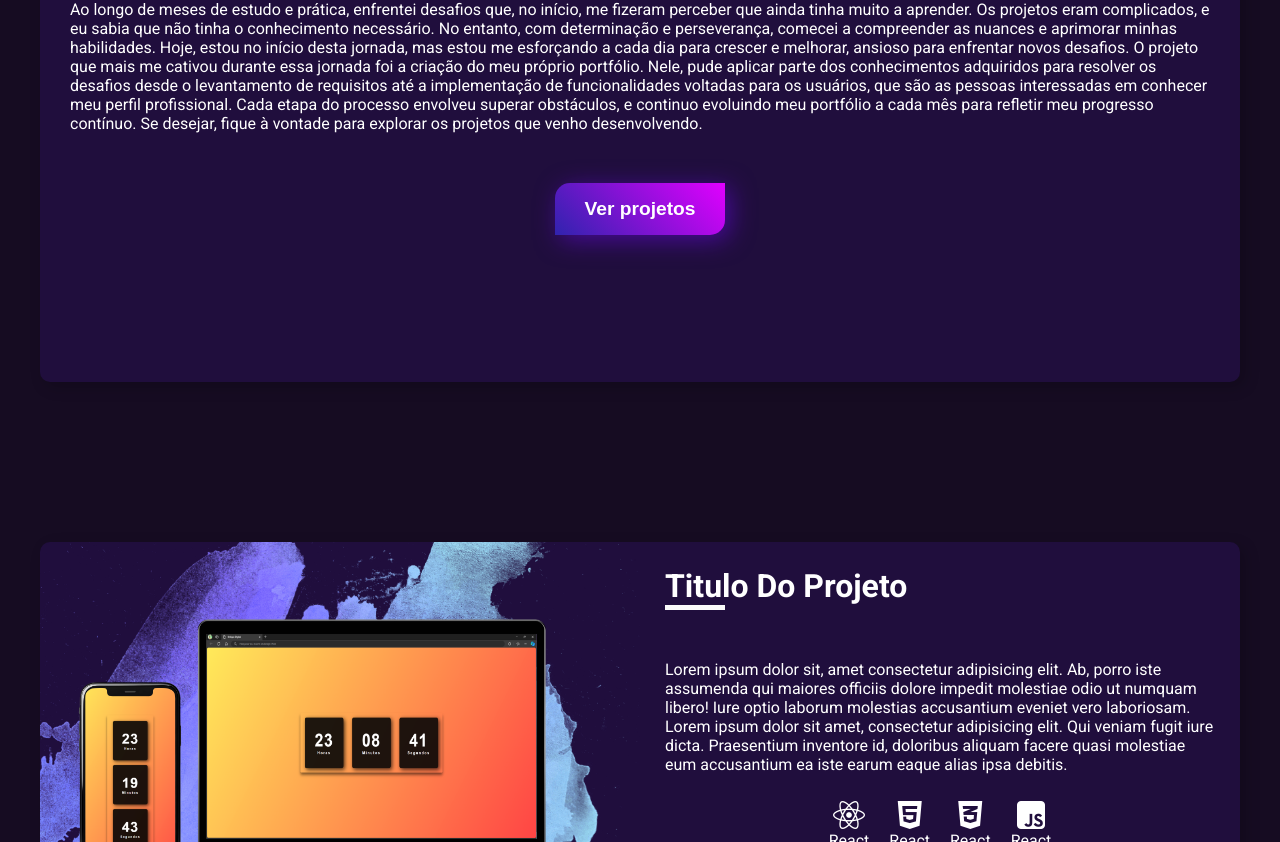
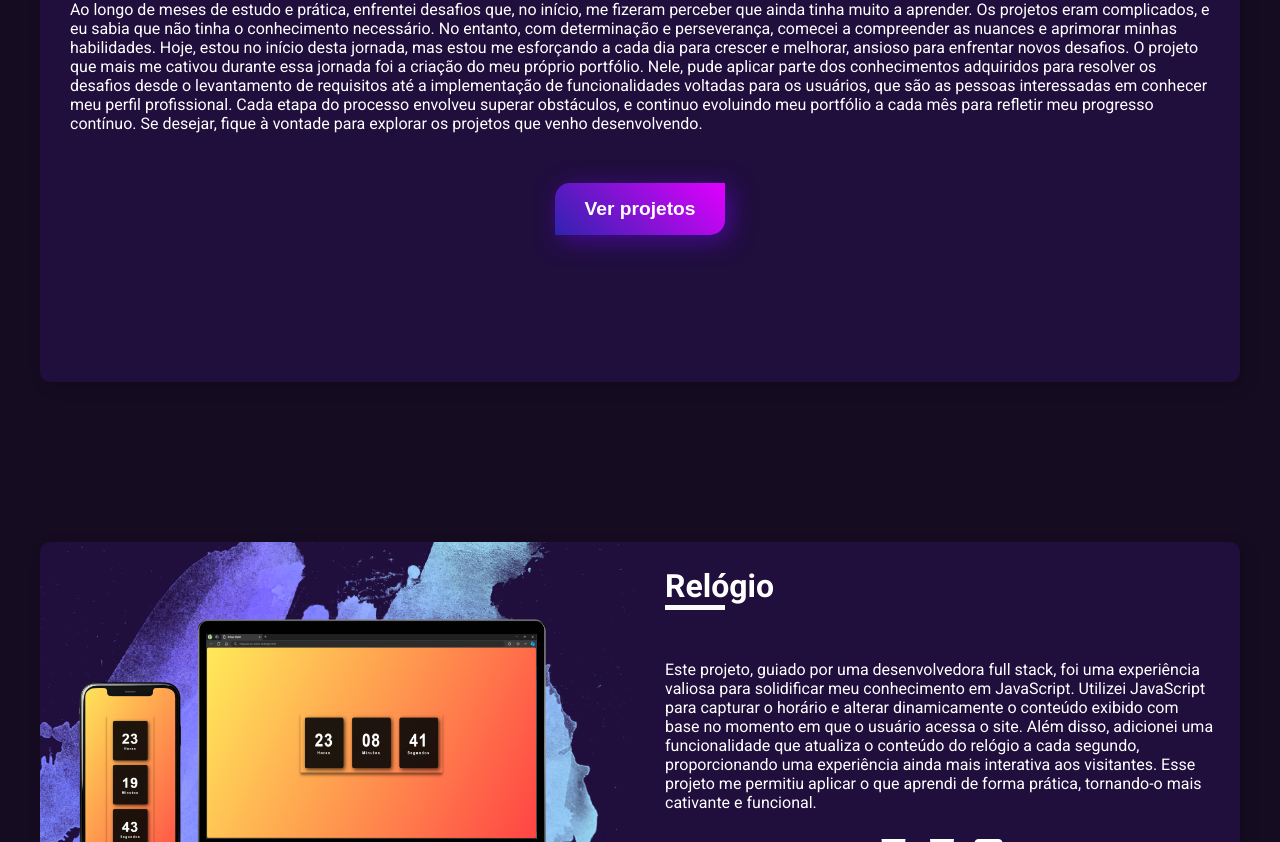
Before and after one commit to DouglasMatos17/Portfolio, a React (Vite) app: page / in a window 1280 px wide. Shown: the part 1958-2800 px from the top of the page. Built offline with nearby package versions, Linux system fonts and the light colour scheme.

Commit message:
adição de projetos

```diff
--- a/src/BancoDeDados.js
+++ b/src/BancoDeDados.js
@@ -10,5 +10,65 @@ export const projects = {
             js: true,
             react: false,
         }
+    },
+    projeto2: {
+        title: 'Projeto 2',
+        resume: 'Este é o Projeto 2. Adicione aqui uma breve descrição sobre o projeto. o horário e alterar dinamicamente o conteúdo exibido com base no momento em que o usuário acessa o site. Além disso, adicionei uma funcionalidade que atualiza o conteúdo do relógio a cada segundo, proporcionando uma experiência ainda mais interativa aos visitantes. Esse projeto me permitiu aplicar o que aprendi de forma prática, tornando-o mais cativante e funcional.',
+        imgNote: './src/assets/Elementos/note-login2.png',
+        imgCel: './src/assets/Elementos/cel-login2.png',
+        tech:{
+            html: true,
+            css: true,
+            js: true,
+            react: false,
+        }
+    },
+    projeto3: {
+        title: 'Projeto 3',
+        resume: 'Este é o Projeto 3. Adicione aqui uma breve descrição sobre o projeto.o horário e alterar dinamicamente o conteúdo exibido com base no momento em que o usuário acessa o site. Além disso, adicionei uma funcionalidade que atualiza o conteúdo do relógio a cada segundo, proporcionando uma experiência ainda mais interativa aos visitantes. Esse projeto me permitiu aplicar o que aprendi de forma prática, tornando-o mais cativante e funcional.',
+        imgNote: './src/assets/Elementos/note-login1.png',
+        imgCel: './src/assets/Elementos/cel-login1.png',
+        tech:{
+            html: true,
+            css: true,
+            js: true,
+            react: false,
+        }
+    },
+    projeto4: {
+        title: 'Projeto 4',
+        resume: 'Este é o Projeto 4. Adicione aqui uma breve descrição sobre o projeto.o horário e alterar dinamicamente o conteúdo exibido com base no momento em que o usuário acessa o site. Além disso, adicionei uma funcionalidade que atualiza o conteúdo do relógio a cada segundo, proporcionando uma experiência ainda mais interativa aos visitantes. Esse projeto me permitiu aplicar o que aprendi de forma prática, tornando-o mais cativante e funcional.',
+        imgNote: './src/assets/Elementos/note-mm.png',
+        imgCel: './src/assets/Elementos/cel-mm.png',
+        tech:{
+            html: true,
+            css: true,
+            js: true,
+            react: false,
+        }
+    },
+    projeto5: {
+        title: 'Projeto 5',
+        resume: 'Este é o Projeto 5. Adicione aqui uma breve descrição sobre o projeto.o horário e alterar dinamicamente o conteúdo exibido com base no momento em que o usuário acessa o site. Além disso, adicionei uma funcionalidade que atualiza o conteúdo do relógio a cada segundo, proporcionando uma experiência ainda mais interativa aos visitantes. Esse projeto me permitiu aplicar o que aprendi de forma prática, tornando-o mais cativante e funcional.',
+        imgNote: './src/assets/Elementos/note-portfolio.png',
+        imgCel: './src/assets/Elementos/cel-portfolio.png',
+        tech:{
+            html: true,
+            css: true,
+            js: true,
+            react: false,
+        }
+    },
+    projeto6: {
+        title: 'Projeto 6',
+        resume: 'Este é o Projeto 6. Adicione aqui uma breve descrição sobre o projeto.o horário e alterar dinamicamente o conteúdo exibido com base no momento em que o usuário acessa o site. Além disso, adicionei uma funcionalidade que atualiza o conteúdo do relógio a cada segundo, proporcionando uma experiência ainda mais interativa aos visitantes. Esse projeto me permitiu aplicar o que aprendi de forma prática, tornando-o mais cativante e funcional.',
+        imgNote: './src/assets/Elementos/note-vv.png',
+        imgCel: './src/assets/Elementos/cel-vv.png',
+        tech:{
+            html: true,
+            css: true,
+            js: true,
+            react: false,
+        }
     }
 }
--- a/src/Componentes/Header/Header.jsx
+++ b/src/Componentes/Header/Header.jsx
@@ -13,7 +13,7 @@ function Header({toggleDarkMode}) {
     }
     return (
         <>
-        <SectionHeader >
+        <SectionHeader>
             <Nav $menu={menu}>
                 <Logo/>
                 <ul>
--- a/src/Componentes/Header/HeaderStyler.jsx
+++ b/src/Componentes/Header/HeaderStyler.jsx
@@ -4,7 +4,7 @@ const SectionHeader  = styled.header`
     position: fixed;
     width: 100vw;
     height: 60px;
-    background-color: rgba(0, 0, 0, 0.329);
+    background-color: rgba(0, 0, 0, 0.200);
     box-shadow: 1px 1px 15px black;
     backdrop-filter: blur(20px);
     z-index: 10;
--- a/src/Componentes/Projects/DivProject/DivProject.jsx
+++ b/src/Componentes/Projects/DivProject/DivProject.jsx
@@ -1,46 +1,50 @@
+/* eslint-disable react/prop-types */
+
+
 import { ContainerWrapper, ImageDiv, ContentDiv, Title, Resume, TechnologyDiv } from "./DivProjectStyler"; //Nome do componente sem plural, pois referece a div de um projeto apenas
 
-export function DivProject() {
+
+export function DivProject({ project }) {
+
+    const iconMap = {
+        react: 'react',
+        html: 'html5',
+        css: 'css3-alt',
+        js: 'square-js'
+    };
 
     return(
         <>
         <ContainerWrapper>
             <ImageDiv>
                 <div className="noteDiv">
-                    <img src='./src/assets/Elementos/note-relogio.png' alt="" />
+                    <img src={project.imgNote} alt="" />
                 </div>
 
                 <div className="celDiv">
-                    <img src='./src/assets/Elementos/cel-relogio.png' alt="" />
+                    <img src={project.imgCel} alt="" />
                 </div>
 
             </ImageDiv>
 
             <ContentDiv>
                 <Title>
-                    Titulo Do Projeto
+                    {project.title}
                 </Title>
 
                 <Resume>
-                    Lorem ipsum dolor sit, amet consectetur adipisicing elit. Ab, porro iste assumenda qui maiores officiis dolore impedit molestiae odio ut numquam libero! Iure optio laborum molestias accusantium eveniet vero laboriosam. Lorem ipsum dolor sit amet, consectetur adipisicing elit. Qui veniam fugit iure dicta. Praesentium inventore id, doloribus aliquam facere quasi molestiae eum accusantium ea iste earum eaque alias ipsa debitis.
+                    {project.resume}
                 </Resume>
 
                 <TechnologyDiv>
-                    <span>
-                        <i className="fa-brands fa-react fa-2x"></i>React
-                    </span>
 
-                    <span>
-                        <i className="fa-brands fa-html5 fa-2x"></i>React
-                    </span>
-
-                    <span>
-                        <i className="fa-brands fa-css3-alt fa-2x"></i>React
-                    </span>
-
-                    <span>
-                        <i className="fa-brands fa-square-js fa-2x"></i>React
-                    </span>
+                    {Object.keys(project.tech).map((tech, index) => (
+                        project.tech[tech] && (
+                            <span key={index}>
+                                <i className={`fa-brands fa-${iconMap[tech]} fa-2x`}></i>{tech}
+                            </span>
+                        )
+                    ))}
 
                 </TechnologyDiv>
             </ContentDiv>
--- a/src/Componentes/Projects/ProjectsSection.jsx
+++ b/src/Componentes/Projects/ProjectsSection.jsx
@@ -1,5 +1,6 @@
 import { SectionWrapper, TopContainer, Title, DivResume, Button, BotContainer } from "./ProjectsSectionStyler";
 import { DivProject } from "./DivProject/DivProject"
+import { projects } from "../../BancoDeDados"
 
 export function ProjectsSection(){
     return(
@@ -24,7 +25,9 @@ export function ProjectsSection(){
 
             <BotContainer>
 
-                <DivProject/>
+                {Object.values(projects).map((project, index) => (
+                    <DivProject key={index} project={project}/>
+                ))}
 
             </BotContainer>
 
--- a/src/Componentes/Projects/ProjectsSectionStyler.jsx
+++ b/src/Componentes/Projects/ProjectsSectionStyler.jsx
@@ -75,6 +75,7 @@ const BotContainer = styled.section` //Modificar dimenções depois para acompan
     display: flex;
     align-items: center;
     justify-content: center;
+    flex-direction: column;
 
     padding: 100px 0px 100px 0px;
     min-height: 500px;
```
